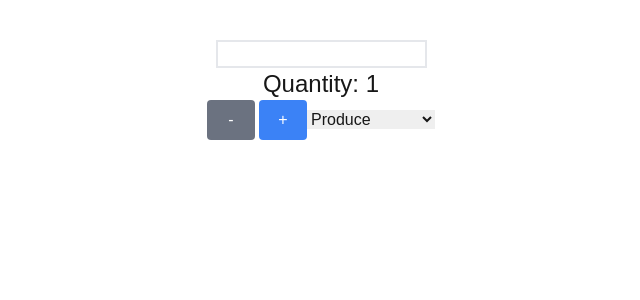
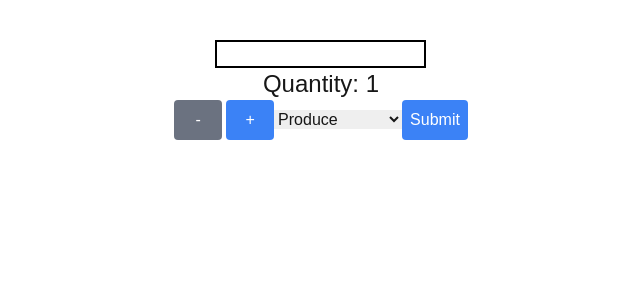
Before and after one commit to Cris1037/cprg306-assignments, a Next.js app: page /week-5 in a window 1280 px wide. Shown: the top 300 px of the page, without its empty margins (319-959 px from the left). Built offline with nearby package versions, Linux system fonts and the light colour scheme.

Commit message:
Update new-item.js

```diff
--- a/app/week-5/new-item.js
+++ b/app/week-5/new-item.js
@@ -40,7 +40,7 @@ export default function NewItem(){
     return (
         <div className="flex justify-center text-center items-start h-screen m-10">
             <div>
-                <input className="border-2 border-black-600" type='text' value={name} onChange={(e) => setName(e.target.value)} required ></input>
+                <input className="border-2 border-black" type='text' value={name} onChange={(e) => setName(e.target.value)} required ></input>
 
                 <p className="text-2xl">Quantity: {quantity}</p>
                 <button
@@ -70,6 +70,7 @@ export default function NewItem(){
                     <option value="household">Household</option>
                     <option value="other">Other</option>
                 </select>
+                <button className="bg-blue-500 text-white p-2 rounded" onClick={handleSubmit}>Submit</button>
             </div>
         </div>
     );
```
